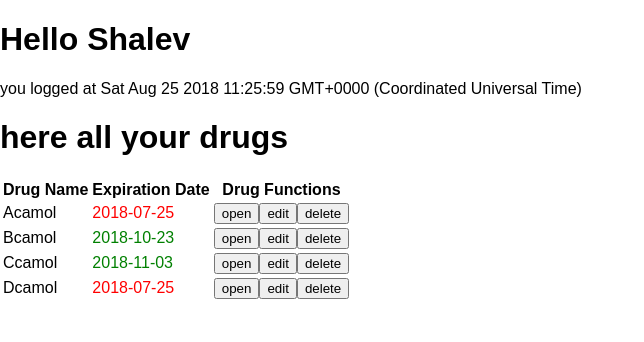
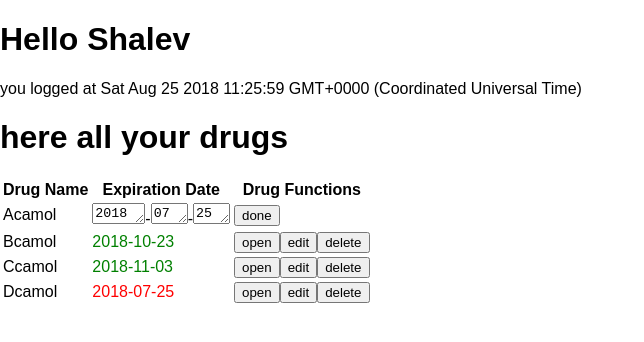
Before and after one commit to ShalevAbadi/PharmApp, a React (Create React App) app in the folder clientside/: page / in a window 1280 px wide. Shown: the top 342 px of the page, without its empty margins (0-644 px from the left). Built offline with nearby package versions, Linux system fonts and the light colour scheme.

Commit message:
added edit

```diff
--- a/clientside/src/App.js
+++ b/clientside/src/App.js
@@ -14,10 +14,10 @@ class App extends Component {
       { id: 6, name: 'Gcamol', daysAfterOpened: 180 }
     ],
     userDrugs: [
-      { id: 0, userName: 'userTest', drugName: 'Acamol', expirationDate: new Date(), isOpened: false, isDeleted: false },
-      { id: 1, userName: 'userTest', drugName: 'Bcamol', expirationDate: new Date((new Date()).getTime() + (86400000 * 90)), isOpened: false, isDeleted: false },
-      { id: 2, userName: 'userTest', drugName: 'Ccamol', expirationDate: new Date((new Date()).getTime() + (86400000 * 100)), isOpened: false, isDeleted: false },
-      { id: 3, userName: 'userTest', drugName: 'Dcamol', expirationDate: new Date(), isOpened: false, isDeleted: false }
+      { id: 0, userName: 'userTest', drugName: 'Acamol', expirationDate: new Date(), isOpened: false, isDeleted: false, isEditing: true },
+      { id: 1, userName: 'userTest', drugName: 'Bcamol', expirationDate: new Date((new Date()).getTime() + (86400000 * 90)), isOpened: false, isDeleted: false, isEditing: false },
+      { id: 2, userName: 'userTest', drugName: 'Ccamol', expirationDate: new Date((new Date()).getTime() + (86400000 * 100)), isOpened: false, isDeleted: false, isEditing: false },
+      { id: 3, userName: 'userTest', drugName: 'Dcamol', expirationDate: new Date(), isOpened: false, isDeleted: false, isEditing: false }
     ]
   }
 
@@ -29,6 +29,11 @@ class App extends Component {
       return currentUserDrug;
     });
     this.setState({ userDrugs: newUserDrugs });
+  }
+
+  onUserDrugEdit = (userDrugToEdit) => {
+    let newUserDrug = { ...userDrugToEdit, isEditing: true };
+    this.updateUserDrug(newUserDrug);
   }
 
   onUserDrugDeleted = (userDrugToDelete) => {
@@ -66,7 +71,7 @@ class App extends Component {
         </div>
         <div className='user-drugs'>
           <h1> here all your drugs</h1>
-          <UserDrugs userDrugsList={this.state.userDrugs} drugOpened={this.onUserDrugOpened} drugDeleted={this.onUserDrugDeleted} />
+          <UserDrugs userDrugsList={this.state.userDrugs} toggleDrugEdit= {this.onUserDrugEdit} drugEdited={this.updateUserDrug} drugOpened={this.onUserDrugOpened} drugDeleted={this.onUserDrugDeleted} />
         </div>
         <div className='drugs-list'>
         </div>
--- a/clientside/src/userDrug.comp.js
+++ b/clientside/src/userDrug.comp.js
@@ -1,6 +1,6 @@
 import * as React from 'react';
 import { UserDrugView } from './userDrugView.comp';
-
+import { UserDrugEdit } from './userDrugEdit.comp';
 export class UserDrugs extends React.Component {
 
 
@@ -13,7 +13,10 @@ export class UserDrugs extends React.Component {
             </tr>
             {this.props.userDrugsList.map((userDrug) => {
                 if (!userDrug.isDeleted) {
-                    return <UserDrugView drugOpened={this.props.drugOpened} drugDeleted={this.props.drugDeleted} drug={userDrug} />
+                    if (userDrug.isEditing) {
+                        return <UserDrugEdit drugEdited={this.props.drugEdited} drugOpened={this.props.drugOpened} drugDeleted={this.props.drugDeleted} drug={userDrug} />
+                    }
+                    return <UserDrugView toggleDrugEdit={this.props.toggleDrugEdit} drugOpened={this.props.drugOpened} drugDeleted={this.props.drugDeleted} drug={userDrug} />
                 }
                 return null;
             })}
--- /dev/null
+++ b/clientside/src/userDrugEdit.comp.js
@@ -0,0 +1,50 @@
+import * as React from 'react';
+
+export class UserDrugEdit extends React.Component {
+
+    format2Digits(num) {
+        return (num > 9 ? num : '0' + num)
+    }
+
+    formatDate(date) {
+        let year = date.getFullYear();
+        let month = this.format2Digits(date.getMonth());
+        let day = this.format2Digits(date.getDate());
+        return year + '-' + month + '-' + day;
+    }
+
+    onDone = () => {
+        let id = this.props.drug.id;
+        let newExpirationDate = new Date(document.getElementById("yearInput" + id).value,
+            document.getElementById("monthInput" + id).value,
+            document.getElementById("dayInput" + id).value);
+        let newDrug = { ...this.props.drug, expirationDate: newExpirationDate, isOpened: false, isEditing: false };
+        this.props.drugEdited(newDrug);
+    }
+
+    render() {
+        let id = this.props.drug.id;
+        return (
+                <tr>
+                    <td>{this.props.drug.drugName}</td>
+                    <td>
+                        <textarea id={"yearInput" + id} cols="4" rows="1">
+                            {this.props.drug.expirationDate.getFullYear()}
+                        </textarea>
+                        -
+                    <textarea id={"monthInput" + id} cols="2" rows="1">
+                            {this.format2Digits(this.props.drug.expirationDate.getMonth())}
+                        </textarea>
+                        -
+                    <textarea id={"dayInput" + id} cols="2" rows="1">
+                            {this.format2Digits(this.props.drug.expirationDate.getDate())}
+                        </textarea>
+
+                    </td>
+                    <td>
+                        <button onClick={this.onDone}>done</button>
+                    </td>
+                </tr>
+        );
+    }
+}
--- a/clientside/src/userDrugView.comp.js
+++ b/clientside/src/userDrugView.comp.js
@@ -2,7 +2,7 @@ import * as React from 'react';
 
 export class UserDrugView extends React.Component {
 
-    checkDateOpendOrButton = () => {
+    checkIfOpenButton = () => {
         if (!this.props.drug.isOpened) {
             return <button onClick={this.onOpened}>open</button>;
         }
@@ -23,6 +23,10 @@ export class UserDrugView extends React.Component {
         this.props.drugOpened(this.props.drug);
     }
 
+    onEdit =() =>{
+        this.props.toggleDrugEdit(this.props.drug);
+    }
+
     onDeleted = () => {
         this.props.drugDeleted(this.props.drug);
     }
@@ -41,8 +45,8 @@ export class UserDrugView extends React.Component {
                 <td> {this.props.drug.drugName}</td>
                 <td style={this.pickStyleColor()}> {this.formatDate(this.props.drug.expirationDate)} </td>
                 <td>
-                    {this.checkDateOpendOrButton()}
-                    <button>edit</button>
+                    {this.checkIfOpenButton()}
+                    <button onClick={this.onEdit}>edit</button>
                     <button onClick={this.onDeleted}>delete</button>
                 </td>
             </tr>
```
